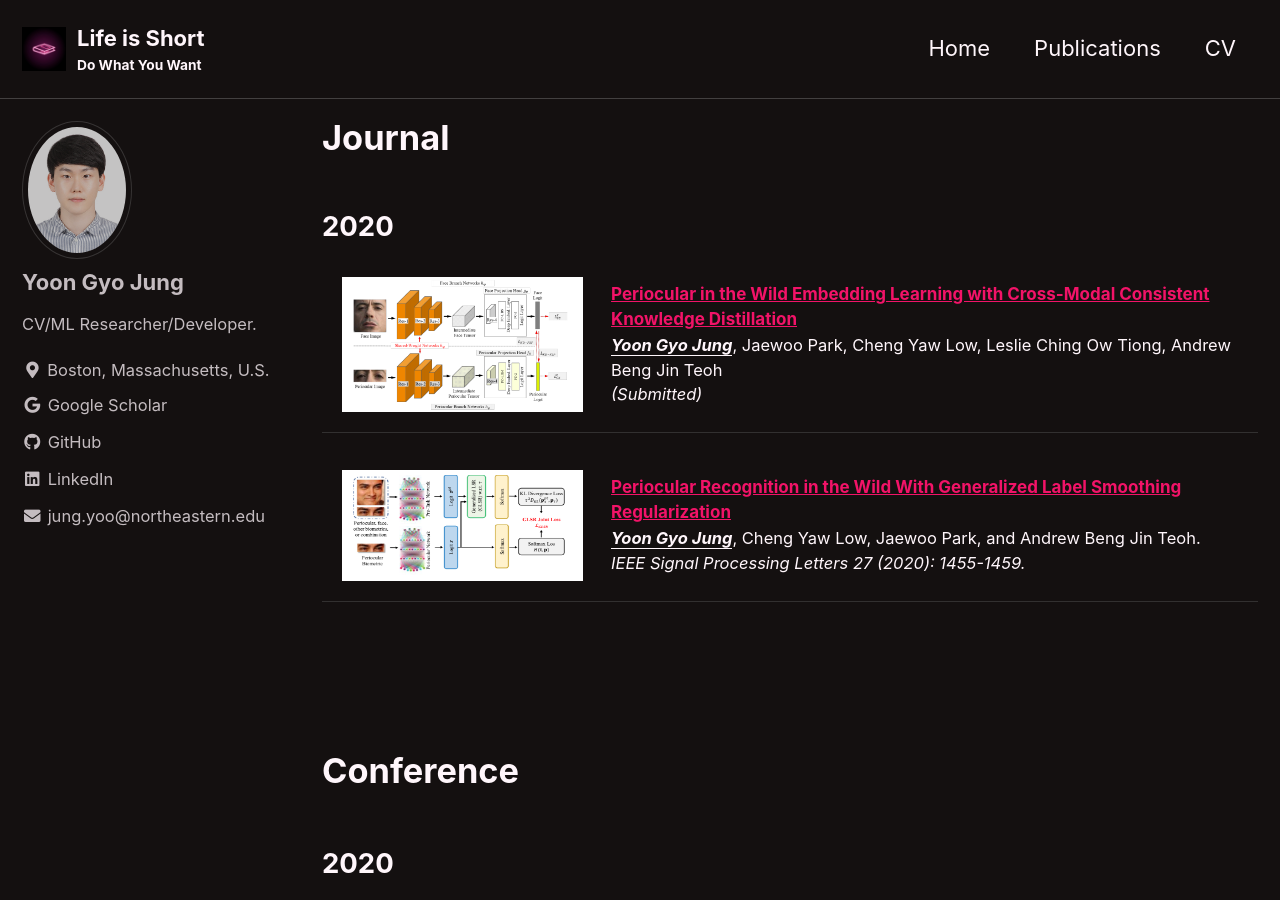
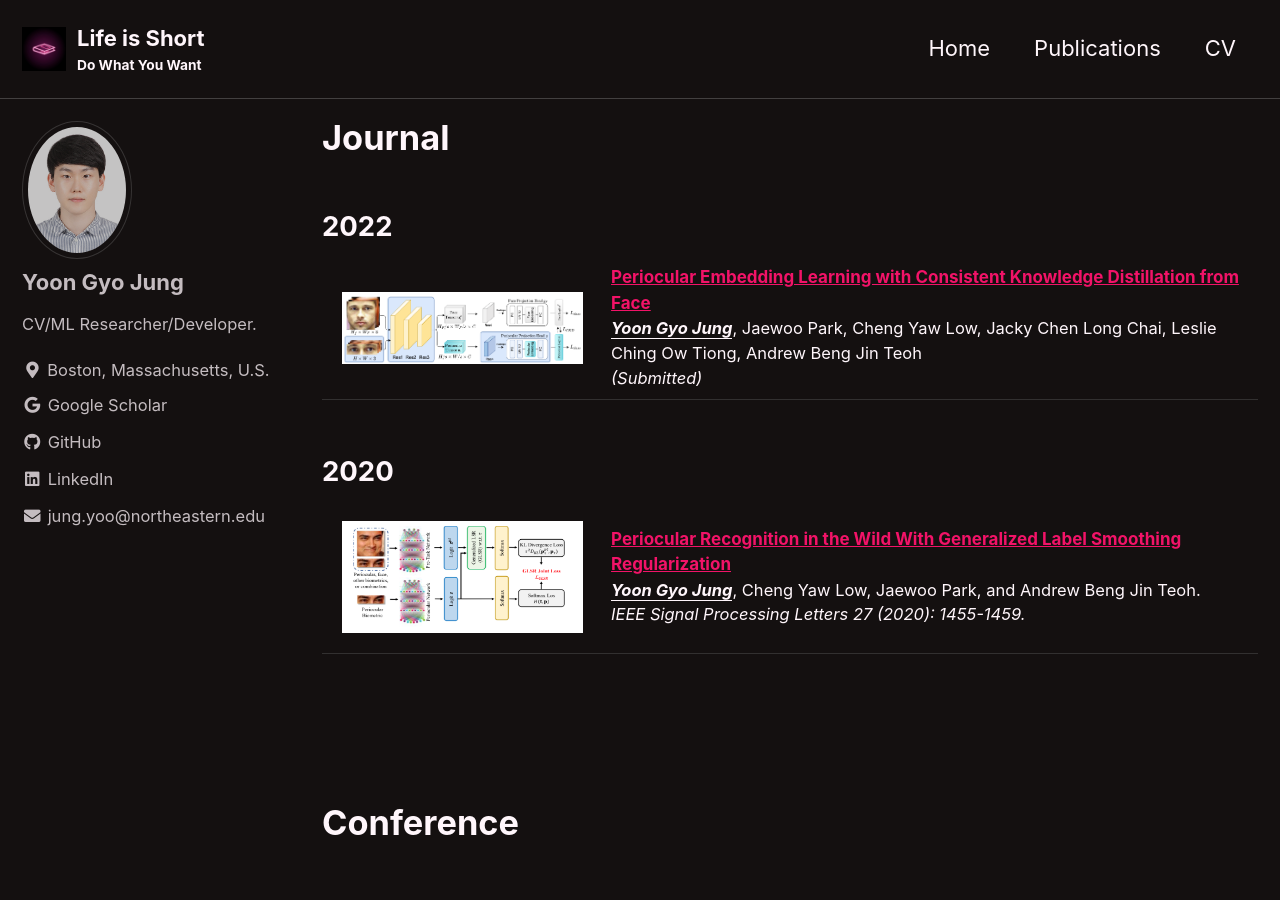
Before and after one commit to jungyg/jungyg.github.io, a Jekyll site: the page built from _pages/publications.md, in a window 1280 px wide and 900 px high. Built offline with Jekyll 4.4.1, drawn with Linux system fonts in a browser that asks for light colours; cached includes are drawn as plain includes.

Commit message:
2022 update3

```diff
--- a/_config.yml
+++ b/_config.yml
@@ -95,7 +95,7 @@ author:
       url: "https://github.com/jungyg"
     - label: "LinkedIn"
       icon: "fab fa-fw fa-linkedin"
-      url: "www.linkedin.com/in/jungyg521"
+      url: "www.linkedin.com/in/jungyg"
     - label: "jung.yoo@northeastern.edu"
       icon: "fas fa-fw fa-envelope"
       url: ""
--- a/_layouts/publications.html
+++ b/_layouts/publications.html
@@ -8,7 +8,7 @@ classes: wide
 
   <div class=archive>
     <h1 id="page-title" class="page__title">Journal</h1>
-      <h2>2020</h2>
+      <h2>2022</h2>
 
           <table style="width:100%;border:0px;border-spacing:0px;border-collapse:separate;margin-right:auto;margin-left:auto;"><tbody>
           <tr>
@@ -19,15 +19,16 @@ classes: wide
             </td>
             <td width="70%" valign="middle">
               <a href=https://arxiv.org/abs/2012.06746>
-                <b style="font-size:17px">Periocular in the Wild Embedding Learning with Cross-Modal Consistent Knowledge Distillation</b>
+                <b style="font-size:17px">Periocular Embedding Learning with Consistent Knowledge Distillation from Face</b>
               </a><br>
-              <i><u><b>Yoon Gyo Jung</b></u></i>, Jaewoo Park, Cheng Yaw Low, Leslie Ching Ow Tiong, Andrew Beng Jin Teoh
+              <i><u><b>Yoon Gyo Jung</b></u></i>, Jaewoo Park, Cheng Yaw Low, Jacky Chen Long Chai, Leslie Ching Ow Tiong, Andrew Beng Jin Teoh
               <br>
               <em>(Submitted)</em>
             </td>
           </tr>
         </tbody></table>
 
+      <h2>2020</h2>
 
       <table style="width:100%;border:0px;border-spacing:0px;border-collapse:separate;margin-right:auto;margin-left:auto;"><tbody>
           <tr>
```
Also changed, not shown: assets/images/pr_periocular.png, 2 other files.
